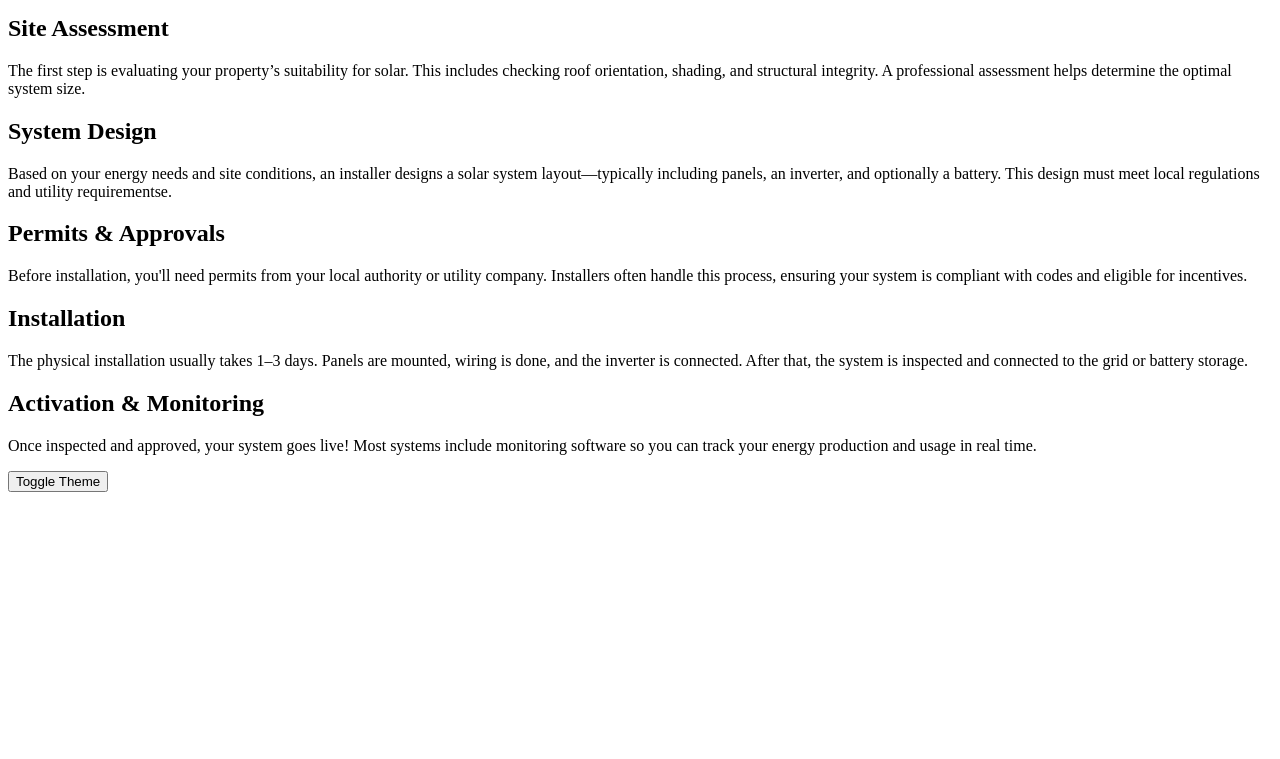
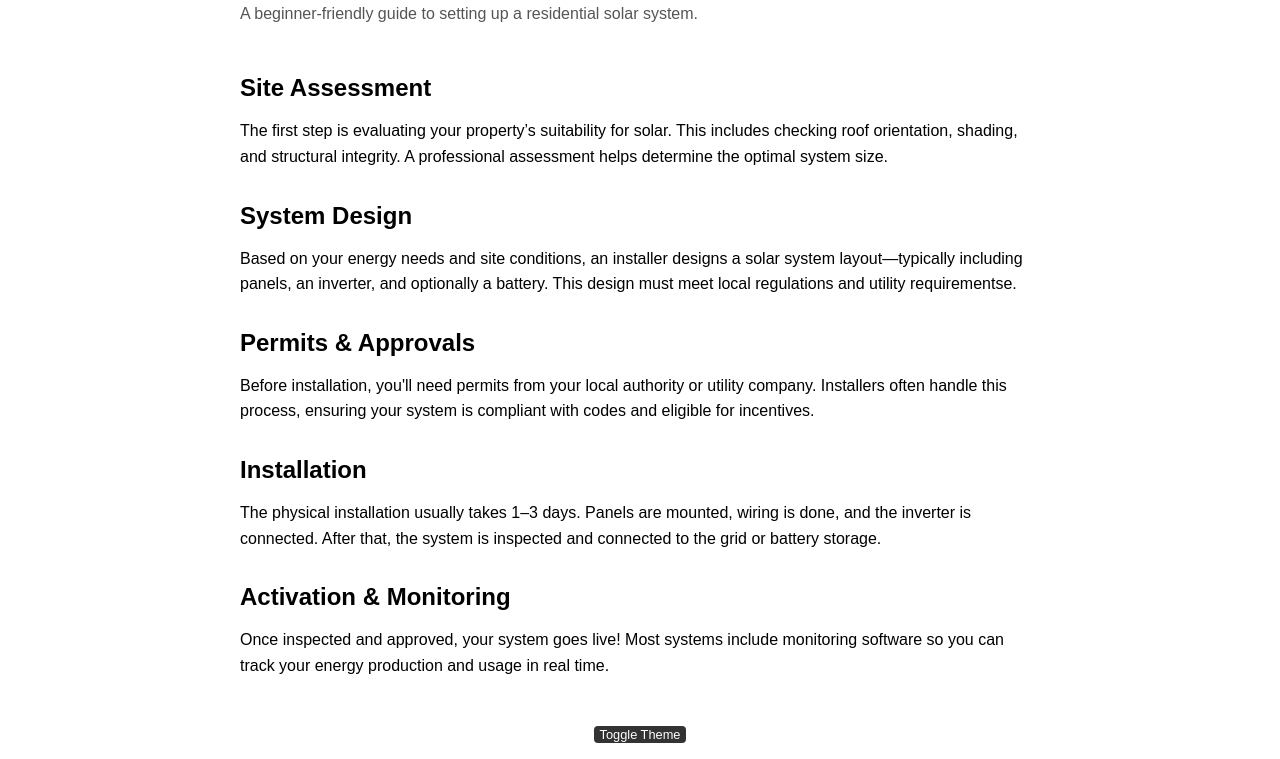
Before and after one commit to Uceetheblackone/Javascript-Theme-Toggle, a plain HTML site: page index.html in a window 1280 px wide. Shown: the part 103-862 px from the top of the page. Before the commit the page ends 800 px from the top, so only its background shows below. Drawn offline with Linux system fonts and the light colour scheme.

Commit message:
commit -m

```diff
--- a/index.html
+++ b/index.html
@@ -1,5 +1,5 @@
 <!DOCTYPE html>
-<html lang="en" class="light-mode">
+<html lang="en" id="root" class="light-mode">
 <head>
     <meta charset="UTF-8">
     <meta name="viewport" content="width=device-width, initial-scale=1.0">
--- a/script.js
+++ b/script.js
@@ -1,5 +1,5 @@
 function toggleTheme() {
-    const html = document.documentElement;
-    html.classList.toggle('dark-mode');
-    html.classList.toggle('light-mode');
+    const root = document.getElementById('root');
+    root.classList.toggle('dark-mode');
+    root.classList.toggle('light-mode');
 }
--- a/style.css
+++ b/style.css
@@ -0,0 +1,65 @@
+:root {
+    --bg-light: #fff;
+    --text-light: #000;
+    --bg-dark: #000;
+    --text-dark: #fff;
+    --accent-light: #333;
+    --accent-dark:#ccc;
+}
+
+.light-mode {
+    background-color: var(--bg-light);
+    color: var(--text-light);
+}
+.dark-mode {
+    background-color: var(--bg-dark);
+    color: var(--text-dark);
+}
+body {
+    font-family: Arial, Helvetica, sans-serif;
+    margin: 0;
+    padding: 1rem;
+    transition: background-color 1s ease, color 1s ease;
+    min-height: 100vh;
+    display: flex;
+    flex-direction: column;
+    align-items: center;
+}
+header, main {
+    max-width: 800px;
+    width: 100%;
+}
+h1 {
+    font-size: 2.5rem;
+    font-weight: bold;
+    margin-bottom: 0.5rem;
+}
+h2 {
+    font-size: 1.5rem;
+    margin-top: 2rem;
+    margin-bottom: 0.5rem;
+}
+p {
+    font-size: 1rem;
+    line-height: 1.6;
+}
+.toggle-btn {
+    margin-top: 2rem;
+    padding: 0.5rem 1.2 rem;
+    font-size: 0.8rem;
+    border: none;
+    border-radius: 4px;
+    cursor: pointer;
+    background-color: var(--accent-light);
+    color: var(--bg-light);
+}
+.dark-mode .toggle-btn {
+    background-color: var(--accent-dark);
+    color: var(--bg-dark);
+}
+.subtitle {
+    color: #555;
+}
+.dark-mode .subtitle {
+    color: var(--accent-dark)
+}
```
